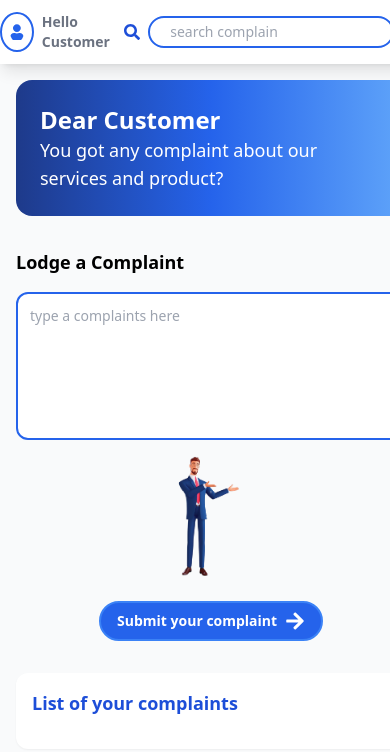
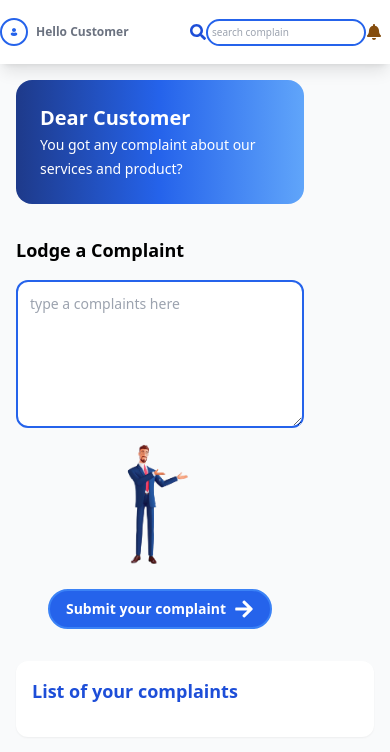
Before and after one commit to wizzcode01/User-complain-web-app, a React (Vite) app: page /dashboard/report-complaint in a window 390 px wide. Shown: the top 752 px of the page. Built offline with nearby package versions, Linux system fonts and the light colour scheme.

Commit message:
reponsiveness

```diff
--- a/src/components/dashboard/ReportComplain.jsx
+++ b/src/components/dashboard/ReportComplain.jsx
@@ -56,30 +56,29 @@ const ReportComplain = () => {
    <div className="w-full bg-white shadow-lg h-16 flex items-center">
         <nav className=" flex justify-between w-full lg:p-10 px:4 sm:px-6">
             <div className="flex gap-2 items-center">
-                <FaUser className="border-2 border-blue-600 rounded-[50%] p-2 w-10 h-10 text-blue-600"/>
+                <FaUser className="border-2 border-blue-600 rounded-[50%] p-2 w-7 h-7 text-blue-600"/>
                     <h1
-                        className="font-semibold sm:text-lg text-sm text-gray-500">
+                        className="font-semibold sm:text-lg text-[12px] text-gray-500">
                         Hello Customer
                     </h1>
             </div>
             <div className="flex items-center gap-3">
                 <div className="flex items-center px-2 sm:px-4 py-1 sm:py-2 w-full sm:w-72">
-                    <FaSearch className="mr-2 text-blue-700"/>
-                    <input type="text" placeholder="search complain" className="sm:text-base text-sm flex-1 focus:outline-none border-2 border-blue-600 rounded-[3rem] py-1 px-5"/>
-                    <FaBell className="text-xl sm:text-2xl text-yellow-800"/>
+                    <FaSearch className=" text-blue-700"/>
+                    <input type="text" placeholder="search complain" className="sm:text-base text-[10px] flex-1 focus:outline-none border-2 border-blue-600 rounded-[3rem] py-1 px-1"/>
+                    <FaBell className="text-[sm] sm:text-2xl text-yellow-800"/>
                 </div>
             </div>
         </nav>
     </div>
 
-
      {/* Welcome Banner */}
-      <div className="w-full flex justify-center p-4 sm:p-6">
+      <div className="w-80 lg:w-full flex justify-center p-4 sm:p-6">
         <div className="w-full max-w-4xl bg-gradient-to-r from-blue-900 via-blue-600 to-blue-400 p-6 rounded-2xl">
-          <h1 className="text-white font-bold text-2xl sm:text-4xl">
+          <h1 className="text-white font-bold text-xl sm:text-4xl">
             Dear Customer
           </h1>
-          <span className="font-medium sm:font-semibold text-lg sm:text-2xl text-white">
+          <span className="font-medium sm:font-semibold text-[14px] sm:text-2xl text-white">
             You got any complaint about our services and product?
           </span>
         </div>
@@ -91,7 +90,7 @@ const ReportComplain = () => {
           <h4 className="font-semibold text-lg">Lodge a Complaint</h4>
           <form
             onSubmit={handleSubmit}
-            className="flex flex-col lg:flex-row gap-4"
+            className="lg:w-full w-72 flex flex-col lg:flex-row gap-4"
           >
             <textarea
               rows={6}
```
Also changed, not shown: src/components/dashboard/DashboardMain.jsx (+114 -0 lines).
